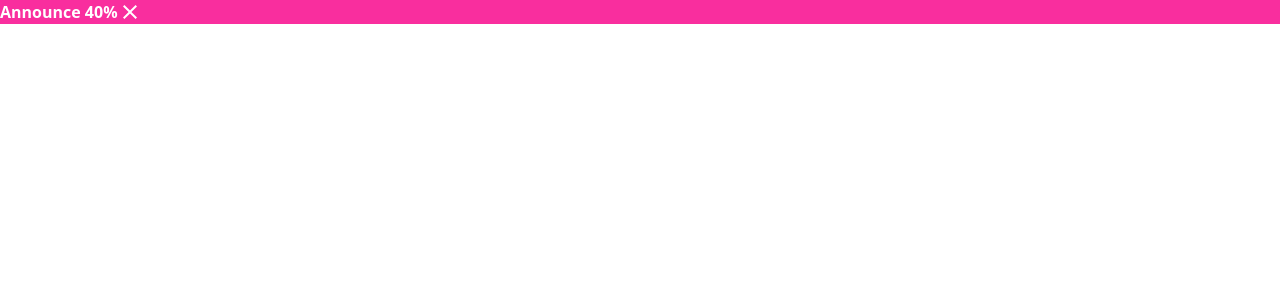
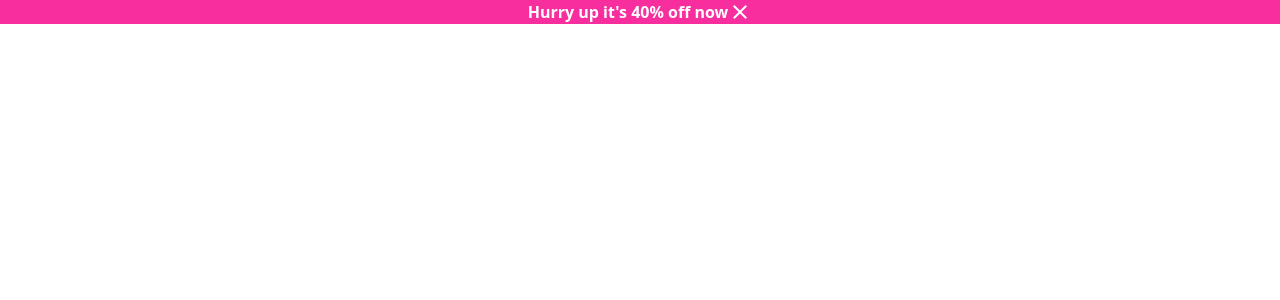
Before and after one commit to MalikaMarselovna/PLUSH-PARADISE-LAST, a React (Create React App) app: page / in a window 1280 px wide. Shown: the top 300 px of the page. Built offline with nearby package versions, Linux system fonts and the light colour scheme.

Commit message:
end  "Annpunce" on top the top of header

```diff
--- a/src/components/Announce.jsx
+++ b/src/components/Announce.jsx
@@ -1,13 +1,19 @@
-import React from 'react'
-import {Close} from '@material-ui/icons';
+import { React, useState } from 'react'
+import { Close } from '@material-ui/icons';
 
 function Announce() {
-  return (
-    <div className='bg-[#f92e9e] font-bold text-white flex'>
-        <h2>Announce 40%</h2>
-        <Close/>
-    </div>
-  )
+    const [announceStyle, setAnnounceStyle] = useState('bg-[#f92e9e] font-bold text-white flex items-center justify-center')
+
+    const handleClose = () => {
+        setAnnounceStyle(announceStyle + " hidden")
+    }
+
+    return (
+        <div className={announceStyle}>
+            <h2> Hurry up it's  40% off now</h2>
+            <Close className='cursor-pointer' onClick={handleClose} />
+        </div>
+    )
 }
 
 export default Announce
```
